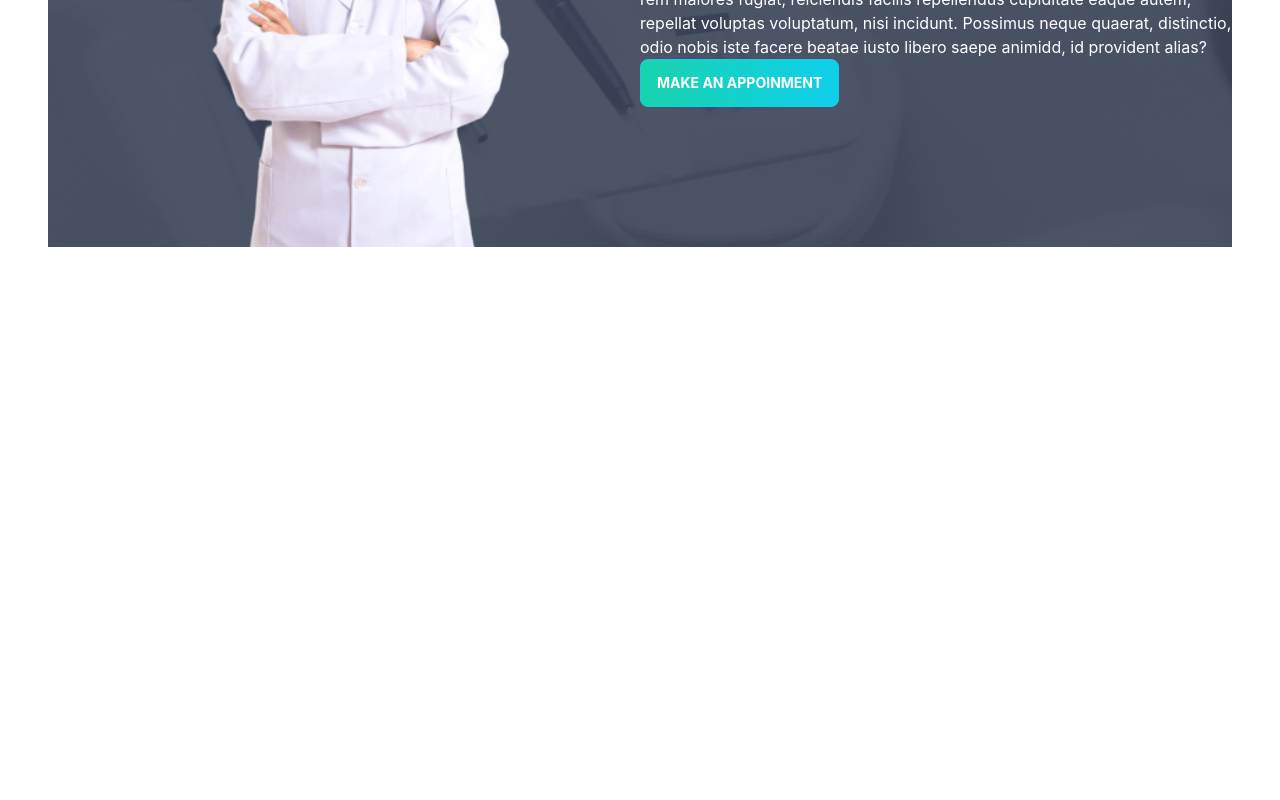
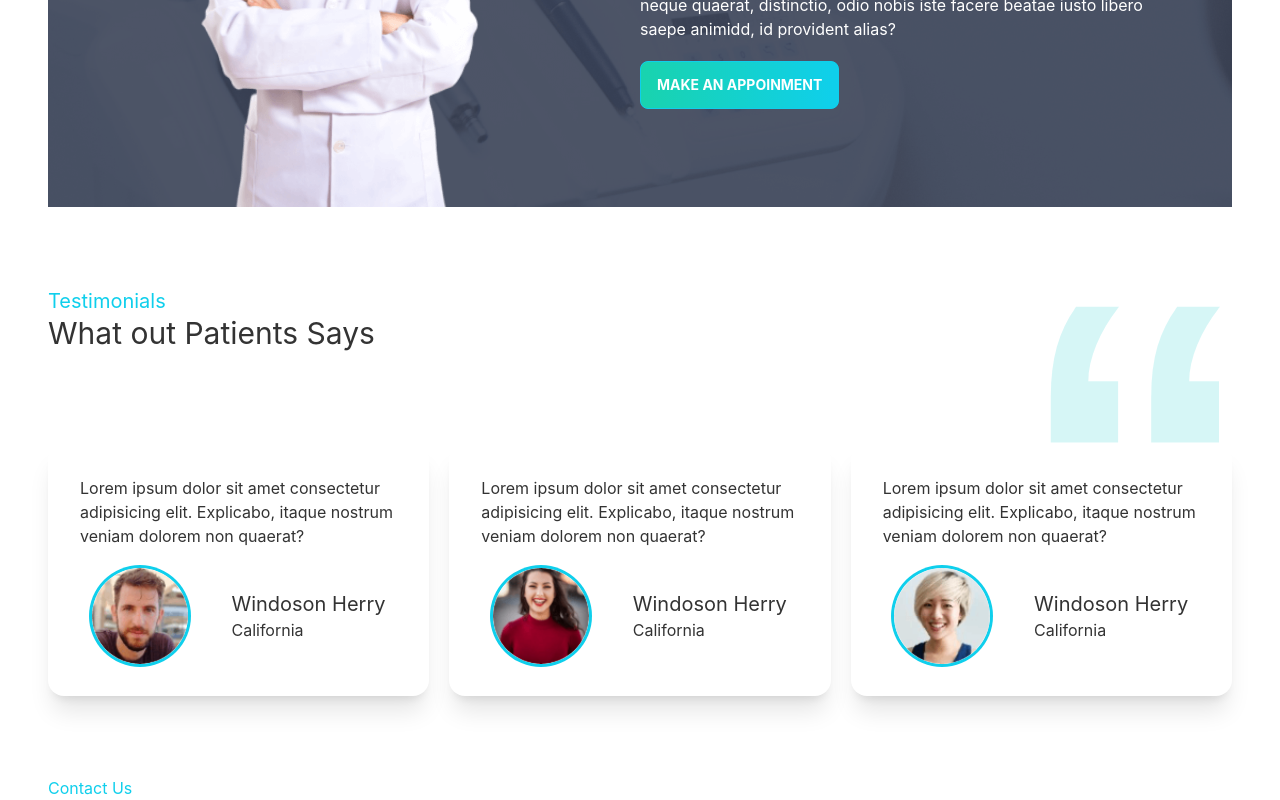
Before and after one commit to Rasel105/doctors-portal-client, a React (Create React App) app: page / in a window 1280 px wide. Shown: the part 2740-3540 px from the top of the page. Before the commit the page ends 2987 px from the top, so only its background shows below. Built offline with nearby package versions, Linux system fonts and the light colour scheme.

Commit message:
testimonias createted

```diff
--- a/src/Pages/ContactUs/ContactUs.js
+++ b/src/Pages/ContactUs/ContactUs.js
@@ -3,7 +3,7 @@
 const ContactUs = () => {
     return (
         <div>
-            <h2>This is contact form</h2>
+            <h2 className='text-primary'>Contact Us</h2>
         </div>
     );
 };
--- a/src/Pages/Home/Home.js
+++ b/src/Pages/Home/Home.js
@@ -3,6 +3,8 @@
 import Banner from './Banner';
 import Info from './Info';
 import MakeAppoinment from './MakeAppoinment';
+import Testimonials from './Testimonials';
+import ContactUs from '../ContactUs/ContactUs';
 
 const Home = () => {
     return (
@@ -11,6 +13,8 @@
             <Info />
             <OurServices />
             <MakeAppoinment />
+            <Testimonials />
+            <ContactUs/>
         </div>
     );
 };
--- a/src/Pages/Home/MakeAppoinment.js
+++ b/src/Pages/Home/MakeAppoinment.js
@@ -11,10 +11,12 @@
             <div className='flex-1 hidden lg:block'>
                 <img className='mt-[-100px]' src={doctor} alt="" />
             </div>
-            <div className='flex-1 '>
-                <h3 className='text-xl text-primary font-bold'>Appoinment</h3>
-                <h2 className='text-white text-4xl'>Make an Appoinment Today</h2>
-                <p className='text-white'>Lorem ipsum dolor sit amet, consectetur adipisicing elit. Beatae consequatur rem maiores fugiat, reiciendis facilis repellendus cupiditate eaque autem, repellat voluptas voluptatum, nisi incidunt. Possimus neque quaerat, distinctio, odio nobis iste facere beatae iusto libero saepe animidd, id provident alias?</p>
+            <div className='flex-1 p-10'>
+                <div className='mb-5'>
+                    <h3 className='text-xl text-primary font-bold'>Appoinment</h3>
+                    <h2 className='text-white text-4xl'>Make an Appoinment Today</h2>
+                    <p className='text-white'>Lorem ipsum dolor sit amet, consectetur adipisicing elit. Beatae consequatur rem maiores fugiat, reiciendis facilis repellendus cupiditate eaque autem, repellat voluptas voluptatum, nisi incidunt. Possimus neque quaerat, distinctio, odio nobis iste facere beatae iusto libero saepe animidd, id provident alias?</p>
+                </div>
                 <PrimaryButton>Make an Appoinment</PrimaryButton>
             </div>
         </section>
--- /dev/null
+++ b/src/Pages/Home/Review.js
@@ -0,0 +1,25 @@
+import React from 'react';
+
+const Review = ({ review }) => {
+    const { name, img, location } = review;
+    return (
+        <div class="card lg:max-w-lg bg-base-100 shadow-xl">
+            <div class="card-body">
+                <p>Lorem ipsum dolor sit amet consectetur adipisicing elit. Explicabo, itaque nostrum veniam dolorem non quaerat?</p>
+                <div class="flex justify-around items-center mt-3">
+                    <div class="avatar">
+                        <div class="w-24 rounded-full ring ring-primary ring-offset-base-100 mr-5">
+                            <img className='w-4' src={img} alt="" />
+                        </div>
+                    </div>
+                    <div>
+                        <h4 className='text-xl'>{name}</h4>
+                        <p>{location}</p>
+                    </div>
+                </div>
+            </div>
+        </div>
+    );
+};
+
+export default Review;
--- /dev/null
+++ b/src/Pages/Home/Testimonials.js
@@ -0,0 +1,56 @@
+import React from 'react';
+import quote from '../../assets/icons/quote.svg'
+import people1 from '../../assets/images/people1.png'
+import people2 from '../../assets/images/people2.png'
+import people3 from '../../assets/images/people3.png'
+import Review from './Review';
+const Testimonials = () => {
+
+    const reviews = [
+        {
+            _id: 1,
+            name: "Windoson Herry",
+            review: "",
+            img: people1,
+            location: "California"
+        },
+        {
+            _id: 2,
+            name: "Windoson Herry",
+            review: "",
+            img: people2,
+            location: "California"
+        },
+        {
+            _id: 3,
+            name: "Windoson Herry",
+            review: "",
+            img: people3,
+            location: "California"
+        }
+    ];
+
+    return (
+        <section className='my-20'>
+            <div className='flex justify-between'>
+                <div>
+                    <h4 className="text-xl text-primary font-bol">Testimonials</h4>
+                    <h2 className='text-3xl'>What out Patients Says</h2>
+                </div>
+                <div>
+                    <img className='w-24 lg:w-48' src={quote} alt="" />
+                </div>
+            </div>
+            <div className='grid grid-cols-1 md:grid-cols-2 lg:grid-cols-3 gap-5'>
+                {
+                    reviews.map(review => <Review
+                        key={review._id}
+                        review={review}
+                    />)
+                }
+            </div>
+        </section>
+    );
+};
+
+export default Testimonials;
```
